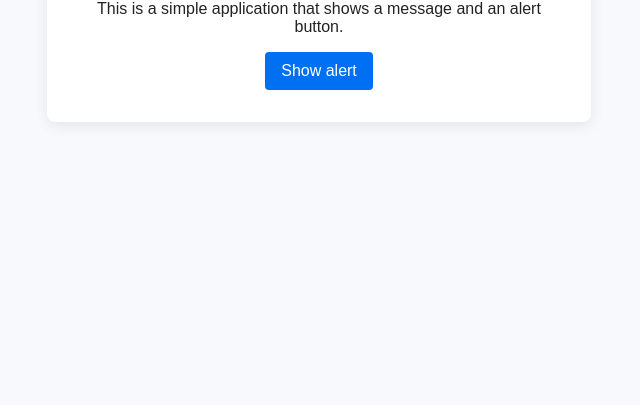
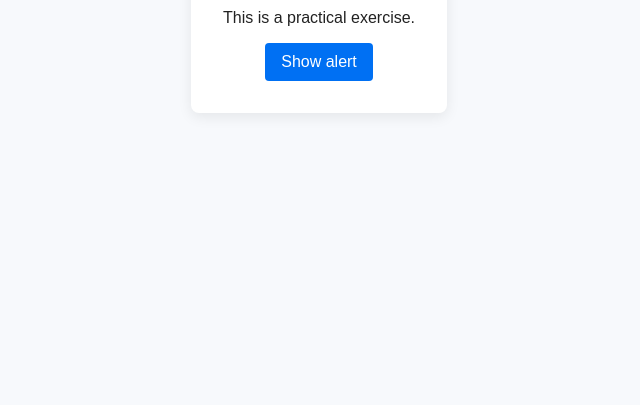
Before and after one commit to Strik412/Netlify, a plain HTML site: page public/index.html in a window 1280 px wide. Shown: the part 395-800 px from the top of the page, without its empty margins (321-961 px from the left). Drawn offline with Linux system fonts and the light colour scheme.

Commit message:
Update paragraph text in index.html

```diff
--- a/public/index.html
+++ b/public/index.html
@@ -9,7 +9,7 @@
 <body>
   <div class="container">
   <h1>Hello World</h1>
-  <p>This is a simple application that shows a message and an alert button.</p>
+  <p>This is a practical exercise.</p>
   <button id="alertBtn">Show alert</button>
   </div>
   <script src="app.js"></script>
```
